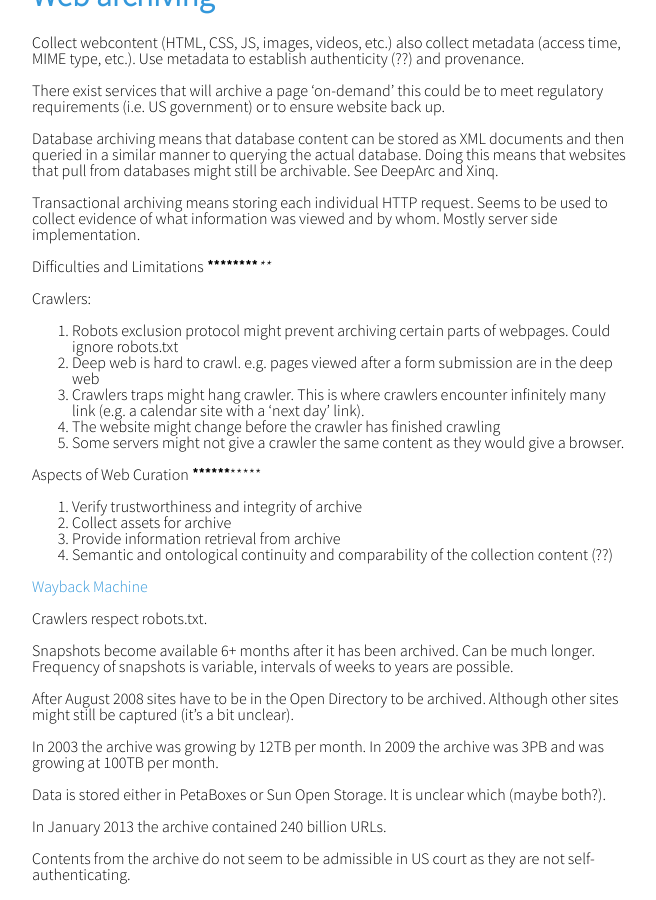
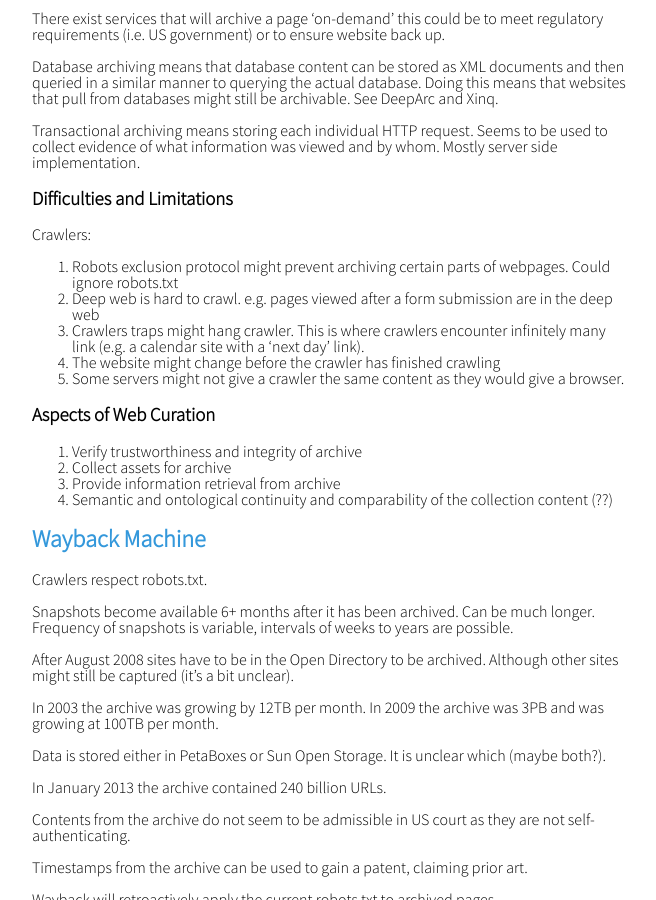
Before and after one commit to WilliamMayor/williammayor.github.io, a Jekyll site: the page built from _posts/2013-05-07-Non-Academic-Lit-Review.md, in a window 1280 px wide and 900 px high, scrolled down 1735 px. Shown: the whole window, without its empty margins (408-1064 px from the left). Built offline with Jekyll 4.4.1, drawn with Linux system fonts in a browser that asks for light colours; some web fonts are replaced; Markdown is read by kramdown in place of the engine named in the settings.

Commit message:
Fixed headers

```diff
--- a/_posts/2013-05-07-Non-Academic-Lit-Review.md
+++ b/_posts/2013-05-07-Non-Academic-Lit-Review.md
@@ -6,19 +6,19 @@
 
 Here's a giant summary of the non-academic (mostly commercial) resources I could find on web archive. I didn't realise the commercial market for web archiving software before this. It seems that it's quite large. Also, Brewster Khale is everywhere!
 
-[archive.org](http://archive.org)
----------------------------------
+# [archive.org](http://archive.org)
+
 
 The wayback machine, etc. etc.
 
-[/about](http://archive.org/about/)
-===================================
+## [/about](http://archive.org/about/)
+
 Lots of links to other places
 
 The Archive has two practical considerations in dealing with digital collections: storage and preservation. Storage is hard because of how much data there is. Preservation faces challenges from: accidents, where data is lost because the storage medium becomes inaccessible; migration, moving data between storage mediums; and data formats becoming obsolete and unreadable.
 
-[/about/faqs](http://archive.org/about/faqs.php)
-================================================
+## [/about/faqs](http://archive.org/about/faqs.php)
+
 
 The wayback machine is ~2 Petabytes and grows at 20 terabytes per month.
 
@@ -32,18 +32,15 @@
 
 As a general rule of thumb, simple html is the easiest to archive.
 
-[/stats](http://archive.org/stats/)
-===================================
+##[/stats](http://archive.org/stats/)
 
 Stats for the Internet Archive. Roughly 3m unique IPs per day over all services. Somewhere between 500k and 600k unique IPs for the wayback machine. Roughly 1500 hits per second for wayback machine
 
-[/web/petabox](http://archive.org/web/petabox.php)
-==================================================
+##[/web/petabox](http://archive.org/web/petabox.php)
 
 New technology for storing archive data. Each petabox rack stores about 650 terabytes and the cluster requires about 6KW power per petabyte. In 2012 petaboxes were used to store 10 petabytes for the internet archive.
 
-[/about/ethics](http://archive.org/about/ethics_BK.php)
-=======================================================
+##[/about/ethics](http://archive.org/about/ethics_BK.php)
 
 Thoughts on the ethics of digital librarianship:
 
@@ -54,32 +51,26 @@
 5. Assume that the patron will not know the your affiliations, and therefore do not tempt patrons to use a service they would regret if they knew more about you.
 6. Respect your patrons.  The opinion that users are "rocks with arms", as said by a colleague years ago, will not lead you to become a very helpful digital librarian.
 
-[openlibrary.org](http://openlibrary.org)
------------------------------------------
+#[openlibrary.org](http://openlibrary.org)
 
 One webpage for every book ever published. Lots of classic books available for free. Some ebooks available to loan.
 
-[/about/tech](http://openlibrary.org/about/tech)
-================================================
+##[/about/tech](http://openlibrary.org/about/tech)
 
 Uses PostgreSQL to form a versioned key-value database called Infobase. Also built new wiki software to allow editing of Infobase
 
 
-[/about/architecture](http://openlibrary.org/about/architecture)
-================================================================
+##[/about/architecture](http://openlibrary.org/about/architecture)
 
 Uses lighttpd, Python and a bit of Solr (via Jetty). Seems like very light weight technologies for a potentially huge task. They don't mention their hardware architecture.
 
-[wikipedia](http://en.wikipedia.org)
-------------------------------------
+#[wikipedia](http://en.wikipedia.org)
 
-[FRBR](http://en.wikipedia.org/wiki/Functional_Requirements_for_Bibliographic_Records)
-======================================================================================
+##[FRBR](http://en.wikipedia.org/wiki/Functional_Requirements_for_Bibliographic_Records)
 
 Functional Requirements for Bibliographic Records. An entity-relationship model for describing bibliographic works. A very generic cataloguing standard.
 
-[Web archiving](http://en.wikipedia.org/wiki/Web_archiving)
-===========================================================
+##[Web archiving](http://en.wikipedia.org/wiki/Web_archiving)
 
 Collect webcontent (HTML, CSS, JS, images, videos, etc.) also collect metadata (access time, MIME type, etc.). Use metadata to establish authenticity (??) and provenance.
 
@@ -89,8 +80,7 @@
 
 Transactional archiving means storing each individual HTTP request. Seems to be used to collect evidence of what information was viewed and by whom. Mostly server side implementation.
 
-Difficulties and Limitations
-****************************
+###Difficulties and Limitations
 
 Crawlers:
 
@@ -100,15 +90,14 @@
 4. The website might change before the crawler has finished crawling
 5. Some servers might not give a crawler the same content as they would give a browser.
 
-Aspects of Web Curation
-***********************
+###Aspects of Web Curation
 
 1. Verify trustworthiness and integrity of archive
 2. Collect assets for archive
 3. Provide information retrieval from archive
 4. Semantic and ontological continuity and comparability of the collection content (??)
 
-[Wayback Machine](http://en.wikipedia.org/wiki/Wayback_Machine)
+##[Wayback Machine](http://en.wikipedia.org/wiki/Wayback_Machine)
 
 Crawlers respect robots.txt.
 
@@ -128,15 +117,13 @@
 
 Wayback will retroactively apply the current robots.txt to archived pages.
 
-[Open Directory Project](http://en.wikipedia.org/wiki/Open_Directory_Project)
-=============================================================================
+##[Open Directory Project](http://en.wikipedia.org/wiki/Open_Directory_Project)
 
 Listing of sites on the web. Currently (3/5/13) indexes 5,193,705 sites.
 
 No fully open source and receives criticism. It's the largest directory of the web.
 
-[Heritrix](http://en.wikipedia.org/wiki/Heritrix)
-=================================================
+##[Heritrix](http://en.wikipedia.org/wiki/Heritrix)
 
 A webcrawler designed for archiving. It's open source and written in Java. Developed in part by the Internet Archive.
 
@@ -162,30 +149,25 @@
 
 The Internet Archive seems to use Arc files to store it's archive.
 
-[Alexa Internet](http://en.wikipedia.org/wiki/Alexa_Internet)
-=============================================================
+##[Alexa Internet](http://en.wikipedia.org/wiki/Alexa_Internet)
 
 A subsidiary company of Amazon.com, provides web data (famously rankings). Provides lots of archive data to the Internet Archive. Until recently they may have provided all of the data.
 
-[HTTrack](http://en.wikipedia.org/wiki/HTTrack)
-===============================================
+##[HTTrack](http://en.wikipedia.org/wiki/HTTrack)
 
 Web crawler and offline browser. Open source, written in C. Can follow generated links (JS, Applets, and Flash) but not all complicated links (generated using functions. etc.).
 
 Seems mostly aimed at offline browsing. I think you point it at a website and it crawls just that site.
 
-[WGet](http://en.wikipedia.org/wiki/Wget)
-=========================================
+##[WGet](http://en.wikipedia.org/wiki/Wget)
 
 Unix command that can be told to recursively download web assets that are linked from a previously downloaded asset.
 
-[Aleph Archives](http://aleph-archives.com/)
----------------------------------------------------
+#[Aleph Archives](http://aleph-archives.com/)
 
 Subscription web archive. Sign up (and pay) and have your site archived, guaranteed. They've produced a white paper.
 
-[archive.is](http://archive.is/)
---------------------------------
+#[archive.is](http://archive.is/)
 
 Save a webpage snapshot on demand. Can archive; Web 2.0 pages, pages that use hashbangs, and dynamically generated SVGs. Uses a URL shortner. Saves a text a graphical copy (i.e. one actual html, one a picture of the website).
 
@@ -194,8 +176,7 @@
 Uses [phantomJS](http://phantomjs.org/) to grab and render page.
 
 
-[archive-it.org](http://archive-it.org/)
-----------------------------------------
+#[archive-it.org](http://archive-it.org/)
 
 A project coming from archive.org that lets institutions add their digital web archive to the existing collection. It's a subscription service but I don't know if that means these institutions are paying to have their stuff archived. There's a cool project called K-12 web archiving program that lets kids pick which websites are important enough to archive.
 
@@ -203,14 +184,11 @@
 
 They've written a white paper called: The Web Archiving Life Cycle Model
 
-
-[opencontentalliance.org](http://www.opencontentalliance.org)
--------------------------------------------------------------
+#[opencontentalliance.org](http://www.opencontentalliance.org)
 
 A collaborative effort to allow access to digital content across the globe. Contains data from lots of places. Yahoo! provides indexing. The Internet Archive administers the alliance.
 
-[/participate](http://www.opencontentalliance.org/participate/)
-===============================================================
+##[/participate](http://www.opencontentalliance.org/participate/)
 
 Lays out 6 principles for organisations that contribute to the alliance:
 
@@ -221,8 +199,7 @@
 5. Efforts are welcome to create tools for navigating the archive
 6. Material will reside in multiple locations around the world
 
-[Removal Policy](http://www2.sims.berkeley.edu/research/conferences/aps/removal-policy.html)
---------------------------------------------------------------------------------------------
+#[Removal Policy](http://www2.sims.berkeley.edu/research/conferences/aps/removal-policy.html)
 
 Recommendations for removing material from a digital archive. Talks about using robots.txt etc.
 
@@ -236,8 +213,7 @@
 6. By governments - Conform to court orders but don't roll over too quickly
 7. Other (error correct, version control) - Treat on a case by case basis
 
-[archivethe.net](http://archivethe.net/en/)
--------------------------------------------
+#[archivethe.net](http://archivethe.net/en/)
 
 A shared web archiving platform operated by the Internet Memory Research. SaaS (Software as a service), you create an archive policy, they perform the archive.
 
@@ -256,8 +232,7 @@
 Moreover we are engaged in several research projects (funded by the European Commission). In this framework, we improve continuously our technologies and methods.
 
 
-[WARC (Web ARChive File Format)](http://bibnum.bnf.fr/WARC/WARC_ISO_28500_version1_latestdraft.pdf)
----------------------------------------------------------------------------------------------------
+#[WARC (Web ARChive File Format)](http://bibnum.bnf.fr/WARC/WARC_ISO_28500_version1_latestdraft.pdf)
 
 This is the draft version of the ISO standard.
 
@@ -289,8 +264,7 @@
 
 Compression occurs externally to the file. I think there might be scope to extend the records with a timestamped diff. This might reduce the file size.
 
-[International Internet Preservation Consortium](http://netpreserve.org/)
--------------------------------------------------------------------------
+#[International Internet Preservation Consortium](http://netpreserve.org/)
 
 The IIPC is a membership organization dedicated to improving the tools, standards and best practices of web archiving while promoting international collaboration and the broad access and use of web archives for research and cultural heritage.
 
@@ -300,15 +274,13 @@
 
 It's split into three working groups:
 
-[Harvesting](http://netpreserve.org/harvesting-working-group)
-=============================================================
+##[Harvesting](http://netpreserve.org/harvesting-working-group)
 
 The Harvesting Working Group’s primary focus is the development of web harvesting technologies, particularly around the Internet Archive’s Heritrix web crawler. They develop and support WARC and some best practises for sharing crawl information. THey are also interested in crawling the deep web as well as streaming media.
 
 They mention a smart crawler but the [link](http://wa.archive.org/blog/2007/03/17/heritrix-1120-crawling-smarter/) is down. The Google cache is still available (ha!). Smart seems to mean that they avoid duplicate records and prioritise URLs as well as crawling URLs at a rate sensitive to the URL's change rate.
 
-[Access](http://netpreserve.org/access-working-group)
-=====================================================
+##[Access](http://netpreserve.org/access-working-group)
 
 Focusses on providing access to web archives. Their focus areas are:
 
@@ -319,27 +291,23 @@
 5. Identification and documentation of web archive use cases
 6. Technology watch
 
-[Preservation](http://netpreserve.org/preservation-working-group)
-=================================================================
+##[Preservation](http://netpreserve.org/preservation-working-group)
 
 The Preservation Working Group (PWG) focus is on policy, practices and resources in support of preserving the content and accessibility of web archives. The PWG aims to understand and report on how approaches used for other kind of digital resources might be used with web archives, as well as the special characteristics of web archives that might require new approaches. It will provide recommendations for additions or enhancements to tools, standards, practice guidelines, and possible further studies/research.
 
-Selection
-=========
+##Selection
 
 This isn't a working group but is an area of archive that they mention that isn't covered by one.
 
 Like any other materials that libraries and archives collect, web archives are selected to complement existing collections and serve different goals. National libraries often focus on collecting their national domains for cultural heritage or as part of copyright deposit regimes and therefore perform broad, very large crawls. These domain crawls represent some of the largest collections of web archives. Universities may concentrate on collecting web archives that serve researcher or educational needs so these collections tend to be focused and deep. Regional and corporate organizations collect web archives for legal or record keeping purposes, targeting specific documents or sites on the web.
 
-[FreezePage](http://www.freezepage.com/)
-----------------------------------------
+#[FreezePage](http://www.freezepage.com/)
 
 Another service providing on-demand archiving of a webpage. Very similar to archive.is.
 
 Cannot archive secure (https) pages. This is odd. Does not run scripts. Does not conform to robot.txt, they say they are not a robot as each page capture is the result of a user action.
 
-[Hanzo Archives](http://www.hanzoarchives.com/)
------------------------------------------------
+#[Hanzo Archives](http://www.hanzoarchives.com/)
 
 Social media and web site archiving for compliance, records management and e-discovery. They have a whitepaper.
 
@@ -353,85 +321,71 @@
 
 They bang on about 'native format web archiving' which sometimes seems to mean they store data in WARC files and not in a proprietary CMS. Sometimes it seems to mean something mysterious and ground breaking.
 
-[PageFreezer](http://pagefreezer.com/)
---------------------------------------
+#[PageFreezer](http://pagefreezer.com/)
 
 Again, a web-based archive product. They have a whitepaper. Nothing special about this one, they're compliant with FINRA, SOX, and SEC.
 
-[web archiving service (WAS)](http://webarchives.cdlib.org/)
-------------------------------------------------------
+#[web archiving service (WAS)](http://webarchives.cdlib.org/)
 
 Web-archiving service aimed at scholars and librarians. They archive a number of public sites (like the 2010 Winter Olympics), and let you sign up to archive private ones.
 
-[Vestige Technologies](http://www.vestigetechnologies.com/)
------------------------------------------------------------
+#[Vestige Technologies](http://www.vestigetechnologies.com/)
 
 Web archiving compliance for financial services. They have a whitepaper.
 
-[DeepArc](http://deeparc.sourceforge.net/)
-------------------------------------------
+#[DeepArc](http://deeparc.sourceforge.net/)
 
 An interesting piece of open source software that turns relational databases into XML so they can be archived but are still query-able. Has to be implemented by the database owner but offers a neat way to preserve access to some 'deep web' components.
 
-[Heritrix Wiki](https://webarchive.jira.com/wiki/display/Heritrix/Heritrix;jsessionid=0C5E6E96941E3DBAB5988DA34AD693A9)
------------------------------------------------------------------------------------------------------------------------
+#[Heritrix Wiki](https://webarchive.jira.com/wiki/display/Heritrix/Heritrix;jsessionid=0C5E6E96941E3DBAB5988DA34AD693A9)
 
 The public wiki for the heritrix crawler. Heritrix is the Internet Archive's open-source, extensible, web-scale, archival-quality web crawler project.
 
-[Crawl Slow, Crawl Polite](https://webarchive.jira.com/wiki/display/Heritrix/unexpectedly+slow+crawling+on+idle+crawler)
-========================
+##[Crawl Slow, Crawl Polite](https://webarchive.jira.com/wiki/display/Heritrix/unexpectedly+slow+crawling+on+idle+crawler)
 
 Heritrix sends a single request at a time to each server (hostname I suppose) and has a multi-second delay between successive requests. This is in order to be polite and not overload the website being crawled.
 
 It is possible to override these settings. Interestingly, Heritrix appends `operatorContactURL` and `userAgentTemplate` fields to the metadata in the request. I suppose this means people do not feel like they are anonymous bots that can get away with a DDOS.
 
-[Streaming Media](https://webarchive.jira.com/wiki/display/Heritrix/collecting+streaming+content)
-=============================
+##[Streaming Media](https://webarchive.jira.com/wiki/display/Heritrix/collecting+streaming+content)
 
 Heritrx can crawl anything served over HTTP/HTTPS/DNS and FTP. So it can grab some streamed content. It might be required in some cases to use some javascript to get at the content.
 
 There is a paper that demonstrates how to use MPlayer to grab streamed content.
 
-[JavaScript-walls](https://webarchive.jira.com/wiki/display/Heritrix/crawling+JavaScript)
-===================================
+##[JavaScript-walls](https://webarchive.jira.com/wiki/display/Heritrix/crawling+JavaScript)
 
 Heritrix does not render the page as a browser would and does not execute any JS. It does download any JS that is linked to, and it scans the JS for anything likely to be a url. This is fallible, and not all linked content will be found this way.
 
 There is a project to use the Rhino JS engine and Lobobrowser to render pages and follow links.
 
 
-[Browser Monkeys](https://webarchive.jira.com/wiki/display/SOC06/Leverage+browsers+for+link-extraction)
-=================================
+##[Browser Monkeys](https://webarchive.jira.com/wiki/display/SOC06/Leverage+browsers+for+link-extraction)
 
 A project to use a scalable pool of automated web browsers to download web pages, and perform processing on the resulting pages. This is hoped to be integrated into heritrix.
 
 Work seems to have stalled.
 
-[Version 2](https://webarchive.jira.com/wiki/display/SOC06/Browser+Monkeys+-+2)
-**********************************
+###[Version 2](https://webarchive.jira.com/wiki/display/SOC06/Browser+Monkeys+-+2)
 
 Some people have taken the project further. It's a firefox plugin and a controlling server that can coordinate a cluster of browsers. Every HTTP request made by a browser monkey is logged and archived.
 
 Once again, work seems to have stalled. The controller running at http://crawling04.us.archive.org:8081 is down.
 
-[SPAM Detection](https://webarchive.jira.com/wiki/display/Heritrix/Web+Spam+Detection+for+Heritrix)
-============================
+##[SPAM Detection](https://webarchive.jira.com/wiki/display/Heritrix/Web+Spam+Detection+for+Heritrix)
 
 This is a project that aims to help Heritrix detect and avoid spam sites.
 
-[Web Forms](https://webarchive.jira.com/wiki/display/Heritrix/handling+web+forms)
-===================================
+##[Web Forms](https://webarchive.jira.com/wiki/display/Heritrix/handling+web+forms)
 
 Heritrx does not fill in forms (how could it?) but it can be configured to login to sites using form POSTS and HTTP Basic/Digest Auth.
 
 It can also attempt to grab the page at a form's action location. Perhaps by submitting empty forms or trying possible strings.
 
-[Restrict Scope](https://webarchive.jira.com/wiki/display/Heritrix/national+or+regional+domain+scope)
-===================================
+##[Restrict Scope](https://webarchive.jira.com/wiki/display/Heritrix/national+or+regional+domain+scope)
 
 Restricting archiving to only those sites from a particular country is harder than it might seem. Just going by the TLD is not good enough. There are lots of places where country specific sites might reside (Facebook, Blogger, etc.) that don't have the assumed TLD.
 
-[nutchWax (seriously)](http://archive-access.sourceforge.net/projects/nutch/)
-----------------------
+#[nutchWax (seriously)](http://archive-access.sourceforge.net/projects/nutch/)
 
 An application of nutch (Apache open source web-search software) for searching arc files instead of live web pages. Nothing about WARC but I assume they're compatible.
```
